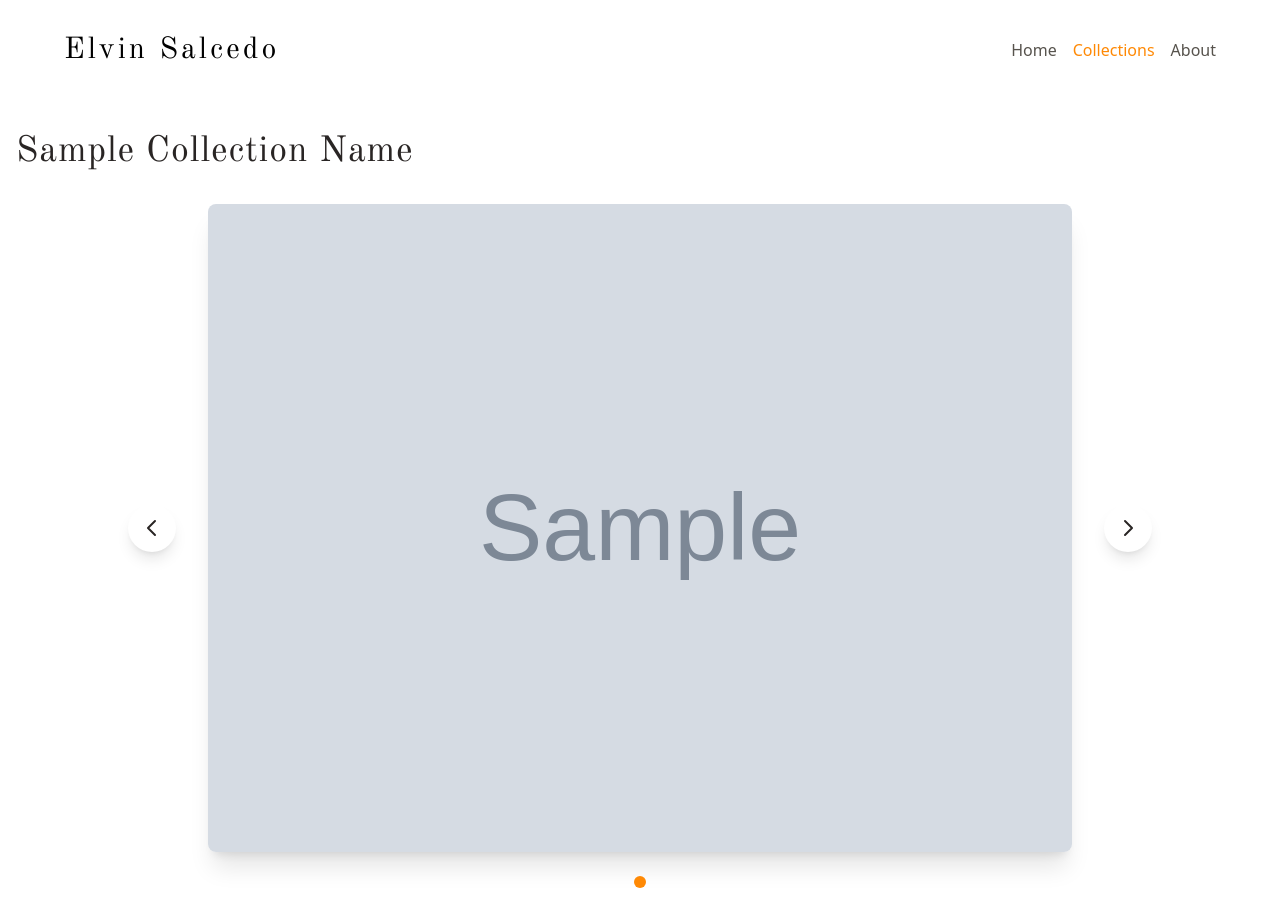
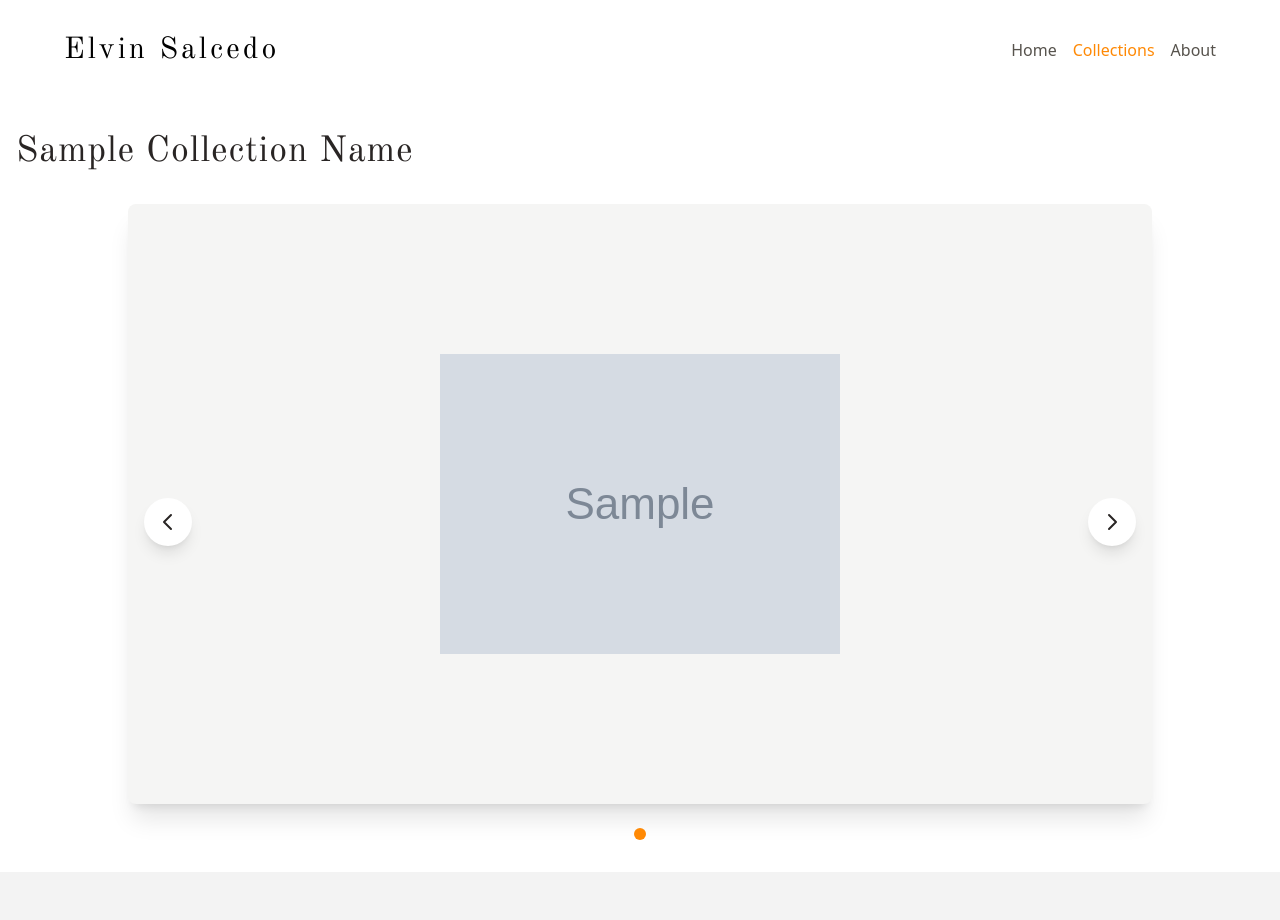
Before and after one commit to Oatmeal4Breakfast/photography-portfolio, a Python web app: template src/templates/collections.html in a window 1280 px wide. After the commit the page ends 840 px from the top, so only its background shows below. Run offline with Jinja, Linux system fonts and the light colour scheme; the template is opened without the code that fills it: most values are stand-ins (such as "Sample title", 1, 10 or a date in 2020); grey boxes marked "Sample" are stand-in pictures.

Commit message:
fix: html for more responsive mobile design

```diff
--- a/src/main.py
+++ b/src/main.py
@@ -4,17 +4,15 @@ from fastapi import (
     status,
 )
 from fastapi.staticfiles import StaticFiles
-from fastapi.templating import Jinja2Templates
 from fastapi_csrf_protect.flexible import CsrfProtect
 from contextlib import asynccontextmanager
 from starlette.exceptions import HTTPException as StarletteHTTPException
 
 from src.dependencies.database import init_db
 from src.dependencies.config import Config, EnvType, get_config, CSRFSettings
+from src.dependencies.templates import templates
 
 from src.routers import admin, public
-
-templates = Jinja2Templates(directory="src/templates")
 
 
 @CsrfProtect.load_config
--- a/src/static/css/output.css
+++ b/src/static/css/output.css
@@ -208,11 +208,23 @@
   .static {
     position: static;
   }
+  .top-1\/2 {
+    top: calc(1/2 * 100%);
+  }
   .top-full {
     top: 100%;
   }
+  .right-4 {
+    right: calc(var(--spacing) * 4);
+  }
   .left-0 {
     left: calc(var(--spacing) * 0);
+  }
+  .left-4 {
+    left: calc(var(--spacing) * 4);
+  }
+  .z-10 {
+    z-index: 10;
   }
   .z-50 {
     z-index: 50;
@@ -256,6 +268,9 @@
   .mt-2 {
     margin-top: calc(var(--spacing) * 2);
   }
+  .mt-4 {
+    margin-top: calc(var(--spacing) * 4);
+  }
   .mt-6 {
     margin-top: calc(var(--spacing) * 6);
   }
@@ -277,6 +292,9 @@
   .mb-10 {
     margin-bottom: calc(var(--spacing) * 10);
   }
+  .ml-1 {
+    margin-left: calc(var(--spacing) * 1);
+  }
   .ml-4 {
     margin-left: calc(var(--spacing) * 4);
   }
@@ -292,6 +310,9 @@
   .hidden {
     display: none;
   }
+  .inline {
+    display: inline;
+  }
   .inline-block {
     display: inline-block;
   }
@@ -301,35 +322,35 @@
   .h-3 {
     height: calc(var(--spacing) * 3);
   }
-  .h-5 {
-    height: calc(var(--spacing) * 5);
+  .h-4 {
+    height: calc(var(--spacing) * 4);
   }
   .h-6 {
     height: calc(var(--spacing) * 6);
   }
+  .h-\[600px\] {
+    height: 600px;
+  }
   .h-auto {
     height: auto;
-  }
-  .h-fit {
-    height: fit-content;
   }
   .h-full {
     height: 100%;
   }
+  .max-h-full {
+    max-height: 100%;
+  }
   .w-3 {
     width: calc(var(--spacing) * 3);
+  }
+  .w-4 {
+    width: calc(var(--spacing) * 4);
   }
   .w-6 {
     width: calc(var(--spacing) * 6);
   }
   .w-48 {
     width: calc(var(--spacing) * 48);
-  }
-  .w-80 {
-    width: calc(var(--spacing) * 80);
-  }
-  .w-auto {
-    width: auto;
   }
   .w-fit {
     width: fit-content;
@@ -346,8 +367,8 @@
   .max-w-5xl {
     max-width: var(--container-5xl);
   }
-  .max-w-sm {
-    max-width: var(--container-sm);
+  .max-w-full {
+    max-width: 100%;
   }
   .min-w-full {
     min-width: 100%;
@@ -360,6 +381,13 @@
   }
   .flex-shrink-0 {
     flex-shrink: 0;
+  }
+  .-translate-y-1\/2 {
+    --tw-translate-y: calc(calc(1/2 * 100%) * -1);
+    translate: var(--tw-translate-x) var(--tw-translate-y);
+  }
+  .rotate-180 {
+    rotate: 180deg;
   }
   .transform {
     transform: var(--tw-rotate-x,) var(--tw-rotate-y,) var(--tw-rotate-z,) var(--tw-skew-x,) var(--tw-skew-y,);
@@ -376,6 +404,9 @@
   .items-center {
     align-items: center;
   }
+  .justify-between {
+    justify-content: space-between;
+  }
   .justify-center {
     justify-content: center;
   }
@@ -390,6 +421,13 @@
   }
   .gap-8 {
     gap: calc(var(--spacing) * 8);
+  }
+  .space-y-2 {
+    :where(& > :not(:last-child)) {
+      --tw-space-y-reverse: 0;
+      margin-block-start: calc(calc(var(--spacing) * 2) * var(--tw-space-y-reverse));
+      margin-block-end: calc(calc(var(--spacing) * 2) * calc(1 - var(--tw-space-y-reverse)));
+    }
   }
   .space-y-8 {
     :where(& > :not(:last-child)) {
@@ -442,6 +480,9 @@
   .bg-white {
     background-color: var(--color-white);
   }
+  .object-contain {
+    object-fit: contain;
+  }
   .object-cover {
     object-fit: cover;
   }
@@ -472,6 +513,9 @@
   .px-12 {
     padding-inline: calc(var(--spacing) * 12);
   }
+  .py-1 {
+    padding-block: calc(var(--spacing) * 1);
+  }
   .py-2 {
     padding-block: calc(var(--spacing) * 2);
   }
@@ -487,8 +531,14 @@
   .py-16 {
     padding-block: calc(var(--spacing) * 16);
   }
+  .pl-4 {
+    padding-left: calc(var(--spacing) * 4);
+  }
   .text-center {
     text-align: center;
+  }
+  .text-left {
+    text-align: left;
   }
   .text-right {
     text-align: right;
@@ -638,11 +688,36 @@
       grid-template-columns: repeat(3, minmax(0, 1fr));
     }
   }
+  .lg\:flex {
+    @media (width >= 64rem) {
+      display: flex;
+    }
+  }
+  .lg\:hidden {
+    @media (width >= 64rem) {
+      display: none;
+    }
+  }
   .lg\:grid-cols-4 {
     @media (width >= 64rem) {
       grid-template-columns: repeat(4, minmax(0, 1fr));
     }
   }
+}
+@property --tw-translate-x {
+  syntax: "*";
+  inherits: false;
+  initial-value: 0;
+}
+@property --tw-translate-y {
+  syntax: "*";
+  inherits: false;
+  initial-value: 0;
+}
+@property --tw-translate-z {
+  syntax: "*";
+  inherits: false;
+  initial-value: 0;
 }
 @property --tw-rotate-x {
   syntax: "*";
@@ -816,6 +891,9 @@
 @layer properties {
   @supports ((-webkit-hyphens: none) and (not (margin-trim: inline))) or ((-moz-orient: inline) and (not (color:rgb(from red r g b)))) {
     *, ::before, ::after, ::backdrop {
+      --tw-translate-x: 0;
+      --tw-translate-y: 0;
+      --tw-translate-z: 0;
       --tw-rotate-x: initial;
       --tw-rotate-y: initial;
       --tw-rotate-z: initial;
--- a/src/templates/base.html
+++ b/src/templates/base.html
@@ -26,14 +26,21 @@
   <body>
     <header>
       {% set active_page = active_page|default('home') %}
-      <nav class="flex my-4 mx-8">
-        <div class="flex-auto my-4 mx-8">
+      <nav class="my-4 mx-8">
+        <div class="flex justify-between items-center">
+          <div class="my-4 mx-8">
             <a href="/" class="text-3xl font-display font-medium tracking-widest"
               >Elvin Salcedo</a
             >
           </div>
 
-        <div class="flex items-center">
+          <button id="mobile-menu-button" class="lg:hidden p-2 text-stone-600 hover:text-orange-400">
+            <svg class="w-6 h-6" fill="none" stroke="currentColor" viewBox="0 0 24 24">
+              <path stroke-linecap="round" stroke-linejoin="round" stroke-width="2" d="M4 6h16M4 12h16M4 18h16"></path>
+            </svg>
+          </button>
+
+          <div class="hidden lg:flex items-center">
             <ul class="flex space-x-4 my-4 mx-8 font-light text-stone-600">
               <li>
                 <a
@@ -100,6 +147,25 @@
           menu.addEventListener('mouseenter', showMenu);
           menu.addEventListener('mouseleave', hideMenu);
         }
+
+        const mobileMenuButton = document.getElementById('mobile-menu-button');
+        const mobileMenu = document.getElementById('mobile-menu');
+        const mobileCollectionsToggle = document.getElementById('mobile-collections-toggle');
+        const mobileCollectionsMenu = document.getElementById('mobile-collections-menu');
+        const mobileCollectionsIcon = document.getElementById('mobile-collections-icon');
+
+        if (mobileMenuButton && mobileMenu) {
+          mobileMenuButton.addEventListener('click', function() {
+            mobileMenu.classList.toggle('hidden');
+          });
+        }
+
+        if (mobileCollectionsToggle && mobileCollectionsMenu && mobileCollectionsIcon) {
+          mobileCollectionsToggle.addEventListener('click', function() {
+            mobileCollectionsMenu.classList.toggle('hidden');
+            mobileCollectionsIcon.classList.toggle('rotate-180');
+          });
+        }
       });
     </script>
   </body>
--- a/src/templates/collections.html
+++ b/src/templates/collections.html
@@ -9,12 +9,29 @@
   </h1>
   {% if photos %}
   <!-- Carousel Container -->
-  <div class="max-w-5xl mx-auto">
-    <div class="flex items-center gap-8">
+  <div class="max-w-5xl mx-auto relative">
+    <!-- Images -->
+    <div id="carousel" class="overflow-hidden rounded-lg shadow-xl h-[600px] bg-stone-100 flex items-center justify-center">
+      <div
+        id="carousel-track"
+        class="flex transition-transform duration-500 ease-in-out h-full w-full"
+      >
+        {% for photo in photos %}
+        <div class="min-w-full h-full flex items-center justify-center">
+          <img
+            src="{{ photo }}"
+            alt="Photo from {{ collection_name }}"
+            class="max-w-full max-h-full object-contain"
+          />
+        </div>
+        {% endfor %}
+      </div>
+    </div>
+
     <!-- Previous Button -->
     <button
       id="prev-btn"
-        class="flex-shrink-0 bg-white hover:bg-stone-50 text-stone-800 rounded-full p-3 shadow-lg transition-all"
+      class="absolute left-4 top-1/2 -translate-y-1/2 bg-white hover:bg-stone-50 text-stone-800 rounded-full p-3 shadow-lg transition-all z-10"
     >
       <svg
         class="w-6 h-6"
@@ -31,28 +48,10 @@
       </svg>
     </button>
 
-      <!-- Images -->
-      <div id="carousel" class="flex-1 overflow-hidden rounded-lg shadow-xl">
-        <div
-          id="carousel-track"
-          class="flex transition-transform duration-500 ease-in-out"
-        >
-          {% for photo in photos %}
-          <div class="min-w-full">
-            <img
-              src="{{ photo }}"
-              alt="Photo from {{ collection_name }}"
-              class="w-full h-auto object-cover"
-            />
-          </div>
-          {% endfor %}
-        </div>
-      </div>
-
     <!-- Next Button -->
     <button
       id="next-btn"
-        class="flex-shrink-0 bg-white hover:bg-stone-50 text-stone-800 rounded-full p-3 shadow-lg transition-all"
+      class="absolute right-4 top-1/2 -translate-y-1/2 bg-white hover:bg-stone-50 text-stone-800 rounded-full p-3 shadow-lg transition-all z-10"
     >
       <svg
         class="w-6 h-6"
@@ -68,7 +67,6 @@
         />
       </svg>
     </button>
-    </div>
 
     <!-- Dots Indicator -->
     <div id="dots" class="flex justify-center gap-2 mt-6">
```
Also changed, not shown: other parts of src/templates/base.html (+40 -0 lines), src/dependencies/templates.py (added, +27 -0 lines), src/routers/admin.py (+1 -20 lines), src/routers/public.py (+1 -20 lines). Lines whose indentation alone changed are shown as unchanged.
